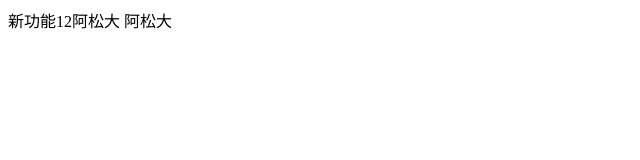
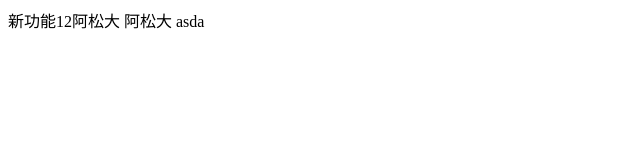
Before and after one commit to ketao4869/eslint-test, a Vue app: page / in a window 1280 px wide. Shown: the top 160 px of the page, without its empty margins (0-640 px from the left). Built offline with nearby package versions, Linux system fonts and the light colour scheme.

Commit message:
fix: :bug: bug2

```diff
--- a/src/App.vue
+++ b/src/App.vue
@@ -5,6 +5,7 @@
 	<div>
 		新功能12阿松大
 		阿松大
+		asda
 	</div>
 </template>
 
```
